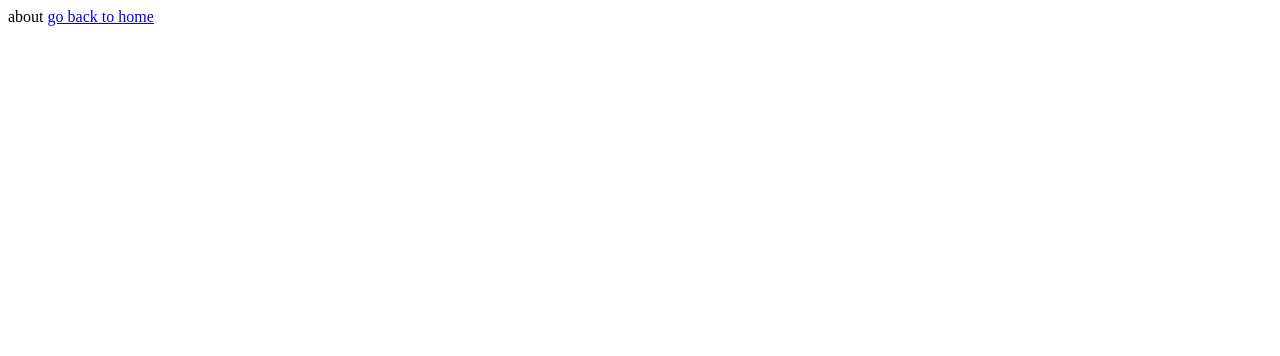
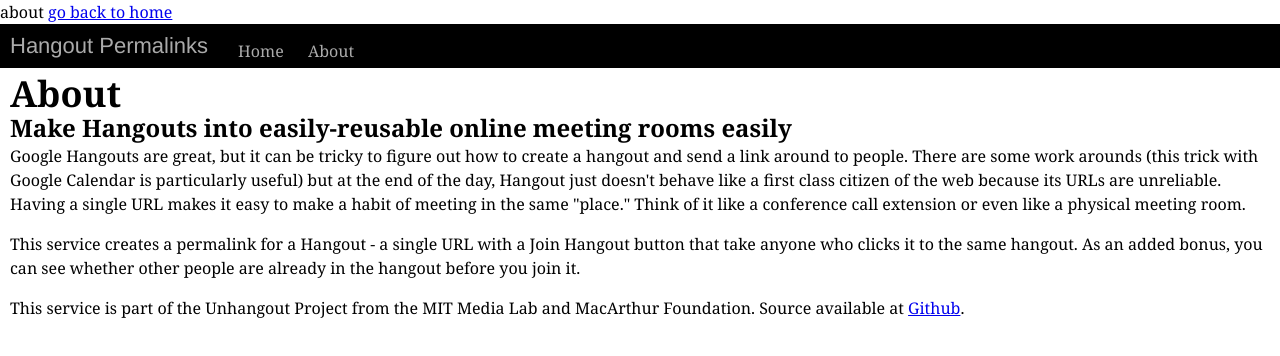
Before and after one commit to GregoryHon/GregoryHon.github.io, a plain HTML site: page About.html in a window 1280 px wide. Drawn offline with Linux system fonts and the light colour scheme.

Commit message:
Updated about.html and navigation links

```diff
--- a/About.html
+++ b/About.html
@@ -1,3 +1,32 @@
 about
 
 <a href="index.html">go back to home</a>
+
+<!DOCTYPE html>
+<html>
+    <head>
+        <title>Hangout Permalinks</title>
+        <meta http-equiv="Content-Type" content="text/html; charset=UTF-8" />
+        <link rel="stylesheet" href="css/base.css" />
+    </head>
+    <body>
+        <header>
+            <h1>
+                <a href="index.html">Hangout Permalinks</a>
+            </h1>
+            <nav>
+                <a href="index.html">Home</a>
+                <a href="about.html">About</a>
+            </nav>
+        </header>
+        <article>
+            <h1>About</h1>
+            <h2>Make Hangouts into easily-reusable online meeting rooms easily</h2>
+            <p>Google Hangouts are great, but it can be tricky to figure out how to create a hangout and send a link around to people. There are some work arounds (this trick with Google Calendar is particularly useful) but at the end of the day, Hangout just doesn't behave like a first class citizen of the web because its URLs are unreliable. Having a single URL makes it easy to make a habit of meeting in the same "place." Think of it like a conference call extension or even like a physical meeting room.</p>
+            <p>This service creates a permalink for a Hangout - a single URL with a Join Hangout button that take anyone who clicks it to the same hangout. As an added bonus, you can see whether other people are already in the hangout before you join it.</p>
+        </article>
+        <footer>
+            <p>This service is part of the Unhangout Project from the MIT Media Lab and MacArthur Foundation. Source available at <a href="https://github.comdrewww/unhangout">Github</a>.</p>
+        </footer>
+    </body>
+</html>
```
Also changed, not shown: index.html (+1 -1 lines).
